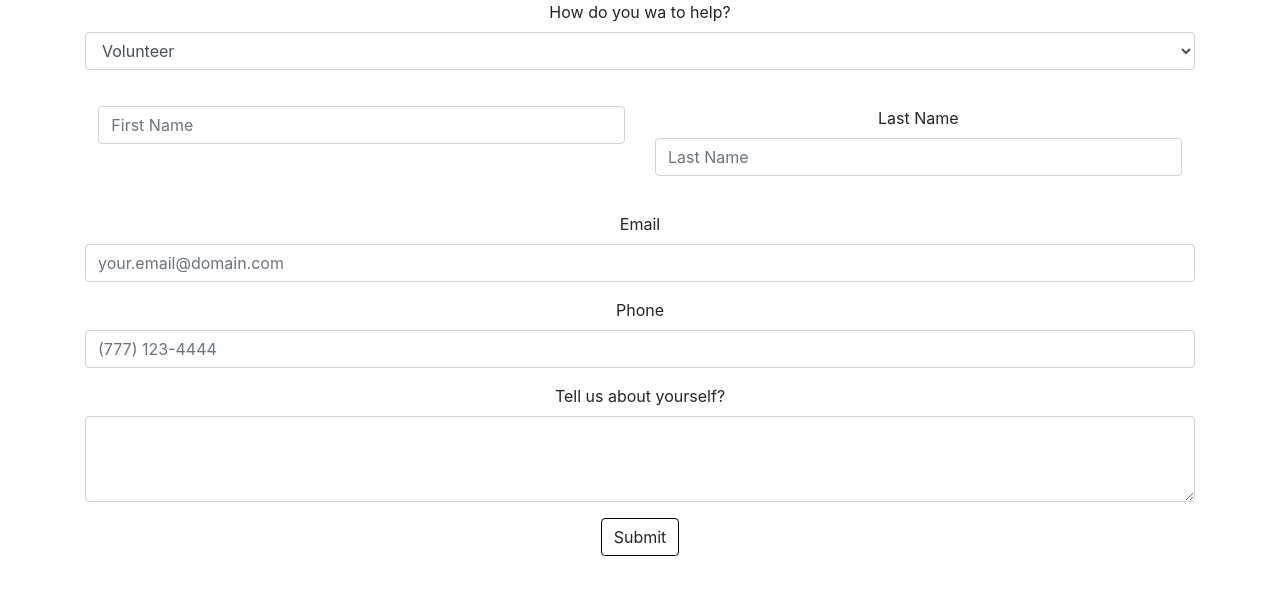
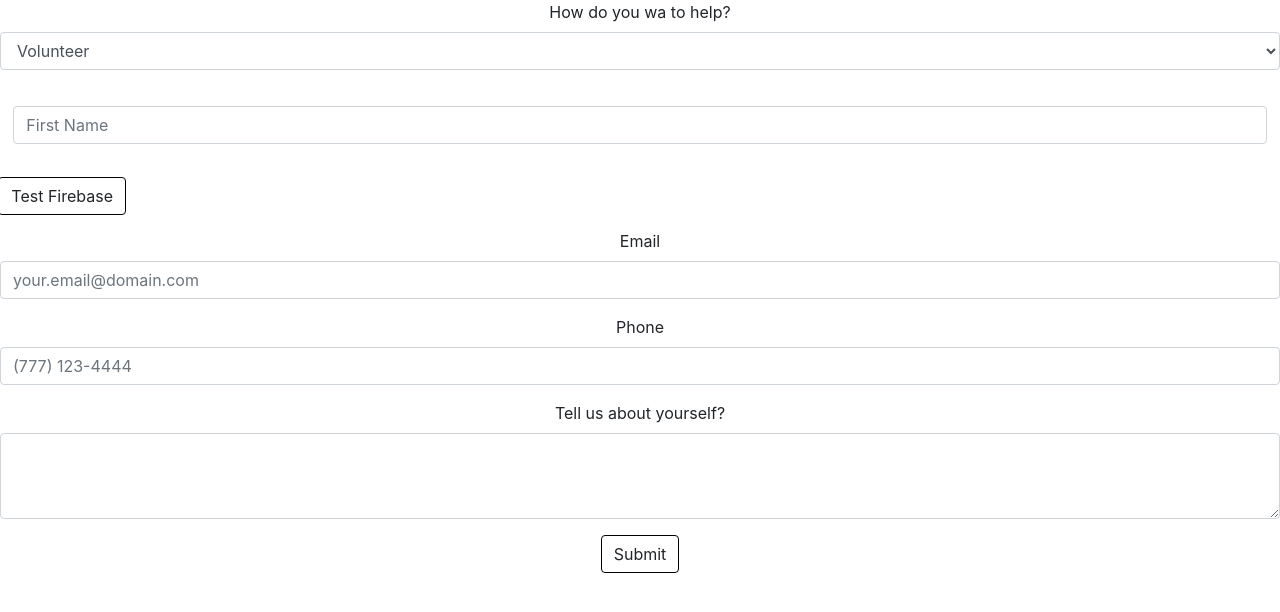
Before and after one commit to CodeForChico/Website1.0, a React (Create React App) app: page / in a window 1280 px wide. Shown: the top 612 px of the page. Built offline with nearby package versions, Linux system fonts and the light colour scheme.

Commit message:
got this connection to firebase working for firstName only. Including firebase data structure file too

```diff
--- a/src/App.js
+++ b/src/App.js
@@ -33,12 +33,6 @@ firebase.initializeApp(firebaseConfig)
 var database = firebase.database()
 
 console.log(database.rows)
-
-// var defaultStorage = defaultProject.storage()
-// var defaultFirestore = defaultProject.firestore()
-
-
-
 
 class App extends React.Component{
     constructor(props){
@@ -252,18 +246,28 @@ class VolunteerForm extends React.Component{
         // this.state.firstName = this.state.firstName.bind(this)
 
         this.handleChage = this.handleChage.bind(this)
+
+        this.testFirebase = this.testFirebase.bind(this)
     }
-
 
     handleChage(event){
         let value = event.target.value
+        this.setState({firstName: value})
         console.log(this.state.firstName)
-        this.setState({firstName: value})
     }
 
     handleSubmit(){
+        // event.preventDefault()
         console.log('VolunteerForm.handleSubmit')
         console.log('FirstName ' + this.state.firstName)
+    }
+
+    testFirebase(){
+        // console.log('test firebase!')
+        console.log(this.state.firstName)
+        database.ref('responses/').set({
+            firstName: this.state.firstName
+        })
 
     }
 
@@ -271,10 +275,10 @@ class VolunteerForm extends React.Component{
         const firstName = this.state.firstName
 
         return(
-            <Container>
+            // <Container>
                 <Form
                     onSubmit={
-                        ()=> this.handleSubmit()
+                        ()=> this.handleSubmit
                         // ()=> this.props.onSubmit()
                         }
                 >
@@ -298,13 +302,21 @@ class VolunteerForm extends React.Component{
                                 {/* <Form.Text onChange={this.handleChange}> </Form.Text>
                             </Form.Group> */}
                         </Col>
-                        <Col>
+                        {/* <Col>
                             <Form.Group>
                                 <Form.Label>Last Name</Form.Label>
                                 <Form.Control type='text' placeholder='Last Name'></Form.Control>
                                 <Form.Text></Form.Text>
                             </Form.Group>
-                        </Col>
+                        </Col> */}
+                    </Row>
+                    <Row>
+                        <Button
+                            variant='basic'
+                            onClick={this.testFirebase}
+                        >
+                            Test Firebase
+                        </Button>
                     </Row>
                     <Form.Group>
                         <Form.Label>Email</Form.Label>
@@ -321,12 +333,13 @@ class VolunteerForm extends React.Component{
                         <Form.Control as='textarea' rows={3}></Form.Control>
                     </Form.Group>
                     <Button
-                        type='submit' variant='basic'
+                        type='submit'
+                        variant='basic'
                         >
                         Submit
                     </Button>
                 </Form>
-            </Container>
+            // </Container>
         )
     }
 }
```
Also changed, not shown: src/firebaseDataStructure.json (added, +9 -0 lines), 1 other file (tests, documents, lock files or other folders).
